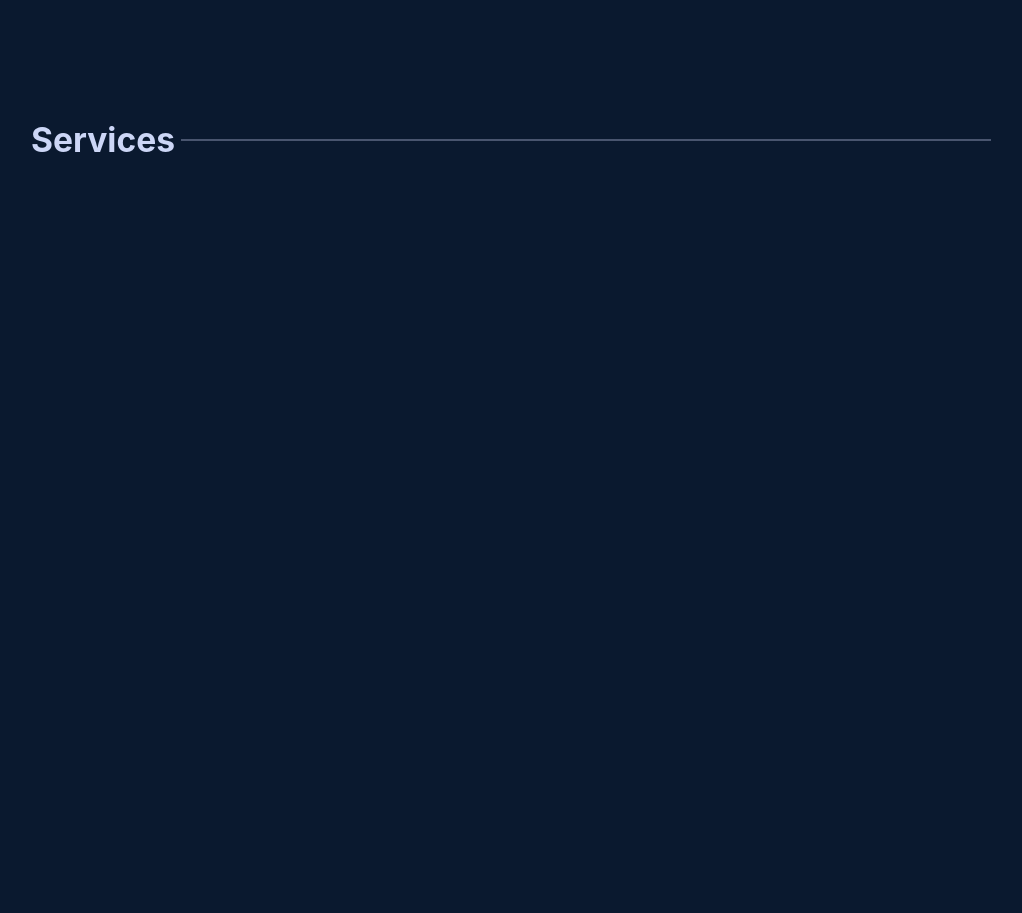
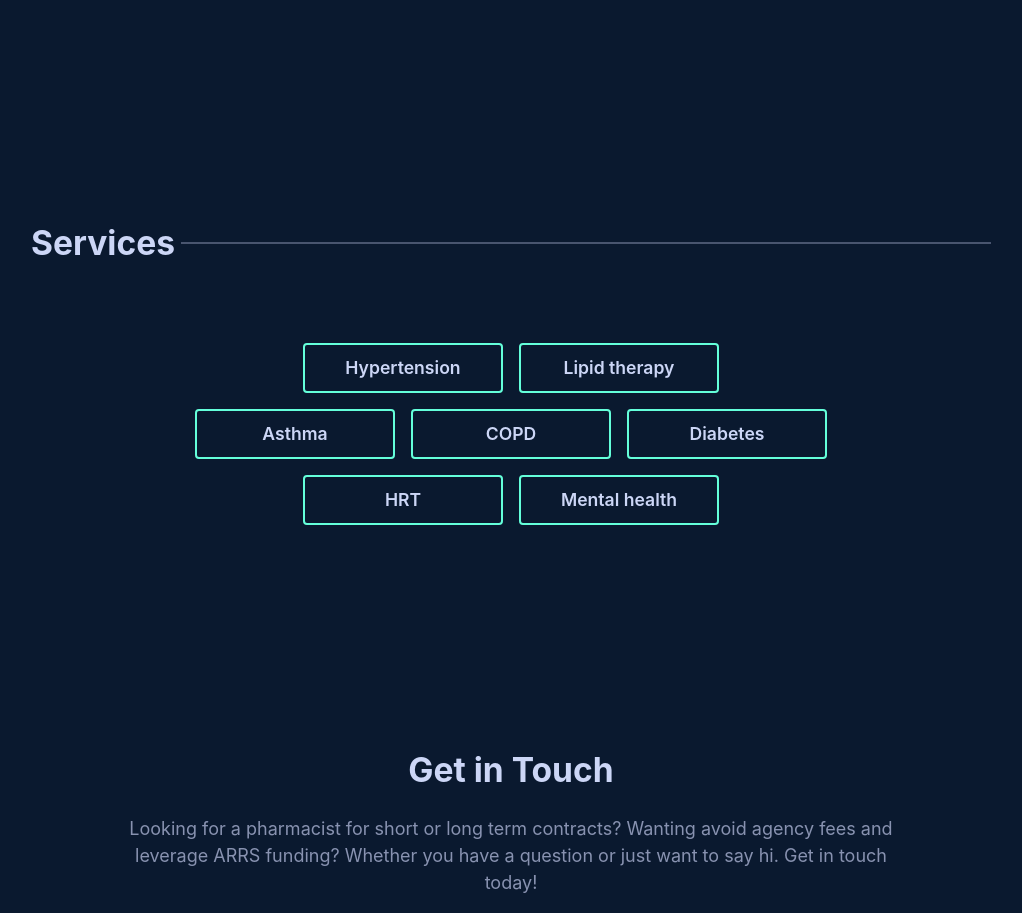
Before and after one commit to Diipz/landing-page, a React (Vite) app: page / in a window 1280 px wide. Shown: the part 1884-2797 px from the top of the page, without its empty margins (129-1151 px from the left). Before the commit the page ends 2092 px from the top, so only its background shows below. Built offline with nearby package versions, Linux system fonts and the light colour scheme.

Commit message:
Contact section and footer

```diff
--- a/src/App.jsx
+++ b/src/App.jsx
@@ -7,6 +7,7 @@ import EmailBanner from "./assets/components/EmailBanner";
 import LogoBanner from "./assets/components/LogoBanner";
 import useMediaQuery from "@mui/material/useMediaQuery";
 import MainContent from "./assets/components/MainContent";
+import Footer from "./assets/components/Footer";
 
 function App() {
 
@@ -44,6 +45,7 @@ function App() {
           <LogoBanner />
         </>
       ) : null}
+      <Footer />
     </ThemeProvider>
   )
 }
--- /dev/null
+++ b/src/assets/components/Footer.jsx
@@ -0,0 +1,13 @@
+import { Typography } from "@mui/material"
+import "../styles/footer.css"
+
+export default function Footer() {
+  return (
+    <div id="footer">
+        <Typography variant="subtitle2" id="footer-text">
+            Developed by Dipesh Patel
+        </Typography>
+        <img id="github-logo" src="/public/images/github-mark-white.svg" alt="github" />
+    </div>
+  )
+}
--- a/src/assets/components/MainContent.jsx
+++ b/src/assets/components/MainContent.jsx
@@ -1,7 +1,11 @@
-import { Button, Typography } from "@mui/material"
+import { Button, Paper, Typography } from "@mui/material"
+import useMediaQuery from "@mui/material/useMediaQuery";
 import "../styles/main-content.css"
 
 export default function MainContent() {
+
+  const isTabletScreen = useMediaQuery(`(min-width:1125px)`);
+
   return (
     <div className="main-container">
       <section className="hero-section">
@@ -42,7 +46,7 @@ export default function MainContent() {
           Experience
         </Typography>
         <p>
-          In my early general practice years, I focused on conducting medication reviews and later expanded into chronic disease management. Calloborating with experienced professionals facilitated my deeper involvement in various aspects of general practice, including hormone replacement therapies, and eventually led me to explore different areas of interest.
+          In my early general practice years, I focused on conducting medication reviews and later expanded into chronic disease management. Calloborating with experienced professionals facilitated my deeper involvement in various aspects of general practice. This included meeting broader Quality & Outcome Framework targets and eventually led me to explore different areas of interest.
         </p>
         <p>
           Throughout my career, I have attained several qualifications, including certificates in psychiatric therapeutics and minor illness and injuries. Subsequently, I enrolled on the Master&#39;s in Advanced Practice program, which enabled me to conduct comprehensive minor illness clinics and reviews for anxiety and affective disorders. These experiences have enhanced my ability to work more autonomously and provide high-quality care.
@@ -55,6 +59,48 @@ export default function MainContent() {
         <Typography variant="h4" id="services-heading">
           Services
         </Typography>
+        {isTabletScreen ?(
+          <div className="services-card-container">
+          <div className="card-wrapper">
+            <Paper className="service-card" variant="outlined" square={false}>Hypertension</Paper>
+            <Paper className="service-card" variant="outlined" square={false}>Lipid therapy</Paper>
+          </div>
+          <div className="card-wrapper">
+            <Paper className="service-card" variant="outlined" square={false}>Asthma</Paper>
+            <Paper className="service-card" variant="outlined" square={false}>COPD</Paper>
+            <Paper className="service-card" variant="outlined" square={false}>Diabetes</Paper>
+          </div>
+          <div className="card-wrapper">
+            <Paper className="service-card" variant="outlined" square={false}>HRT</Paper>
+            <Paper className="service-card" variant="outlined" square={false}>Mental health</Paper>
+          </div>
+        </div>
+        ) : (
+          <div className="services-card-container">
+          <div className="card-wrapper">
+            <Paper className="service-card" variant="outlined" square={false}>Hypertension</Paper>
+            <Paper className="service-card" variant="outlined" square={false}>Lipid therapy</Paper>
+          </div>
+          <div className="card-wrapper">
+            <Paper className="service-card" variant="outlined" square={false}>Asthma</Paper>
+            <Paper className="service-card" variant="outlined" square={false}>COPD</Paper>
+          </div>
+          <div className="card-wrapper">
+            <Paper className="service-card" variant="outlined" square={false}>Diabetes</Paper>
+            <Paper className="service-card" variant="outlined" square={false}>HRT</Paper>
+            <Paper className="service-card" variant="outlined" square={false}>Mental health</Paper>
+          </div>
+        </div>
+        )}
+      </section>
+      <section className="contact-section">
+      <Typography variant="h4" id="contact-heading">
+          Get in Touch
+        </Typography>
+        <p id="contact-statement">Looking for a pharmacist for short or long term contracts? Wanting avoid agency fees and leverage ARRS funding? Whether you have a question or just want to say hi. Get in touch today!</p>
+        <Button variant="outlined" disableRipple id="contact-me-btn">
+          Contact Me
+        </Button>
       </section>
     </div>
   )
--- /dev/null
+++ b/src/assets/styles/footer.css
@@ -0,0 +1,19 @@
+#footer {
+    display: flex;
+    justify-content: center;
+    align-items: center;
+    gap: 5px;
+    height: 100px;
+    margin-top: 14rem;
+    padding-bottom: 2rem;
+}
+
+#footer-text {
+    text-align: center;
+    letter-spacing: 1px;
+    color: var(--grey-slate);
+}
+
+#github-logo {
+    height: 25px;
+}
--- a/src/assets/styles/header.css
+++ b/src/assets/styles/header.css
@@ -33,7 +33,7 @@
     left: 50%;
     top: 50%;
     transform: translate(-50%, -50%);
-    font-weight: 100;
+    font-weight: 500;
     font-family: var(--font-mono);
 }
 
@@ -48,7 +48,7 @@
 .nav-selections {
     color: var(--white-slate);
     border: solid 2px var(--secondary-color);
-    padding: 4px 8px;
+    padding: 2px 6px;
     border-radius: 10px;
     cursor: pointer;
     transition: box-shadow 0.4s, transform 0.4s, color 0.4s;
--- a/src/assets/styles/main-content.css
+++ b/src/assets/styles/main-content.css
@@ -66,9 +66,9 @@ h3.font-calibre {
     color: var(--grey-slate)
 }
 
-#hero-contact-btn, #request-resume-btn {
+#hero-contact-btn, #request-resume-btn, #contact-me-btn {
     color: var(--secondary-color);
-    border: 1px solid var(--secondary-color);
+    border: 2px solid var(--secondary-color);
     width: 175px;
     margin-top: 25px;
     margin-left: 3px;
@@ -79,7 +79,8 @@ h3.font-calibre {
     transition: box-shadow 0.4s, transform 0.4s
 }
 
-#hero-contact-btn:hover, #request-resume-btn:hover {
+#hero-contact-btn:hover, #request-resume-btn:hover,
+#contact-me-btn:hover {
     cursor: pointer;
     box-shadow: 3px 3px;
     transform: translate(-3px, -3px);
@@ -113,8 +114,16 @@ h3.font-calibre {
     transform: translateY(50%);
 }
 
-#experience-heading, #services-heading {
-    margin: 10rem 0 3rem;
+#about-heading {
+    padding-bottom: 5px;
+}
+
+#experience-heading {
+    margin: 12rem 0 3rem;
+}
+
+#services-heading {
+    margin: 14rem 0 5rem;
 }
 
 #experience-heading::after {
@@ -176,3 +185,62 @@ img.portrait:hover {
     left: 10px;
     z-index: -1;
 }
+
+.services-card-container {
+    max-width: 1000px;
+    display: flex;
+    flex-direction: column;
+    justify-content: center;
+    align-items: center;
+    gap: 1rem;
+}
+
+.card-wrapper {
+    width: 100%;
+    display: flex;
+    flex-wrap: wrap;
+    justify-content: center;
+    gap: 1rem;
+}
+
+div.service-card {
+    font-weight: 600;
+    font-size: 1.1rem;
+    display: flex;
+    justify-content: center;
+    align-items: center;
+    color: var(--white-slate);
+    border: solid 2px var(--secondary-color);
+    min-width: 200px;
+    height: 50px;
+    transition: ease-out 0.5s;
+    outline: none;
+}
+
+div.service-card:hover {
+    box-shadow: inset 0 0 100px 0 var(--secondary-color);
+    color: var(--primary-color);
+}
+
+.contact-section {
+    max-width: 800px;
+    overflow: hidden;
+    margin: 0px auto;
+    display: flex;
+    flex-direction: column;
+    justify-content: center;
+    align-items: center;
+}
+
+#contact-heading {
+    font-size: 2.1rem;
+    font-weight: 700;
+    margin-top: 14rem;
+    font-family: 'Calibre', 'Inter', 'San Francisco', 'SF Pro Text', -apple-system, system-ui, sans-serif;
+    color: var(--white-slate);
+}
+
+.contact-section > p {
+    text-align: center;
+    margin-top: 1.5rem;
+}
```
Also changed, not shown: public/images/github-mark-white.svg (added).
